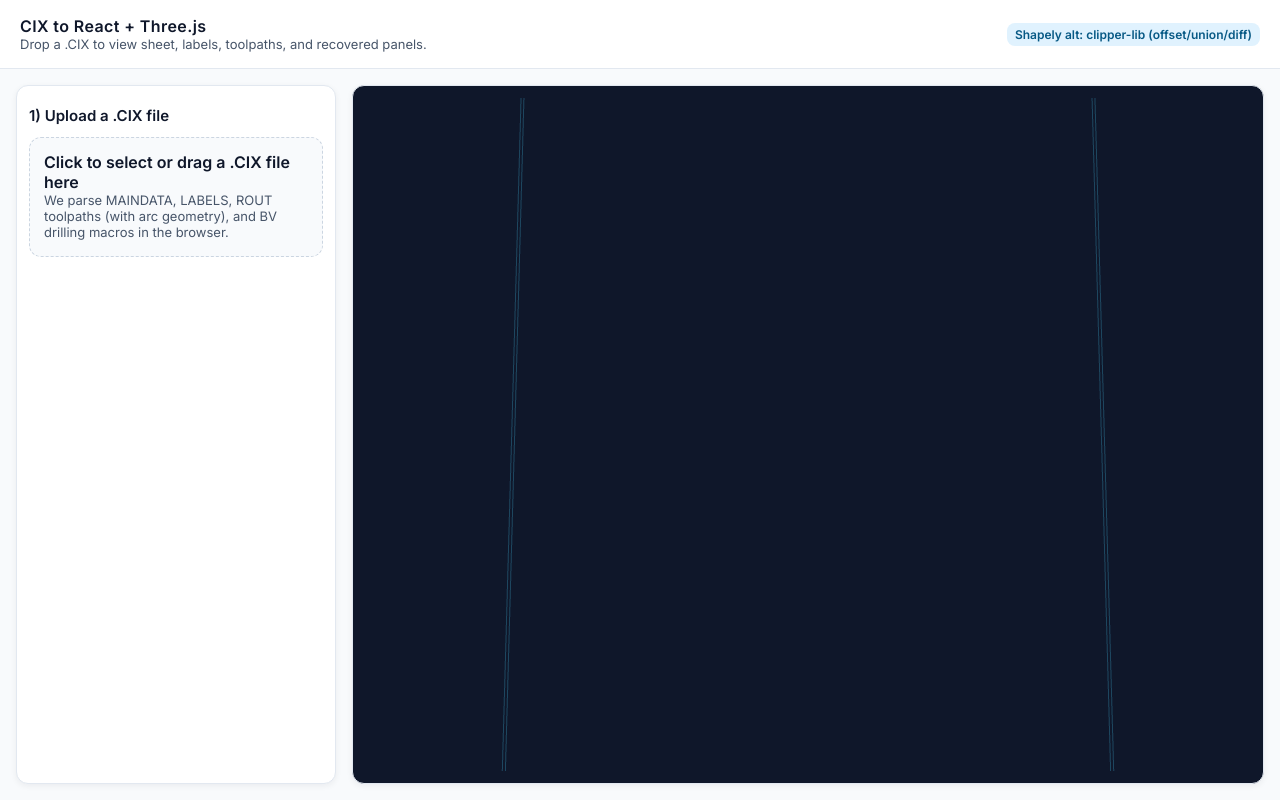
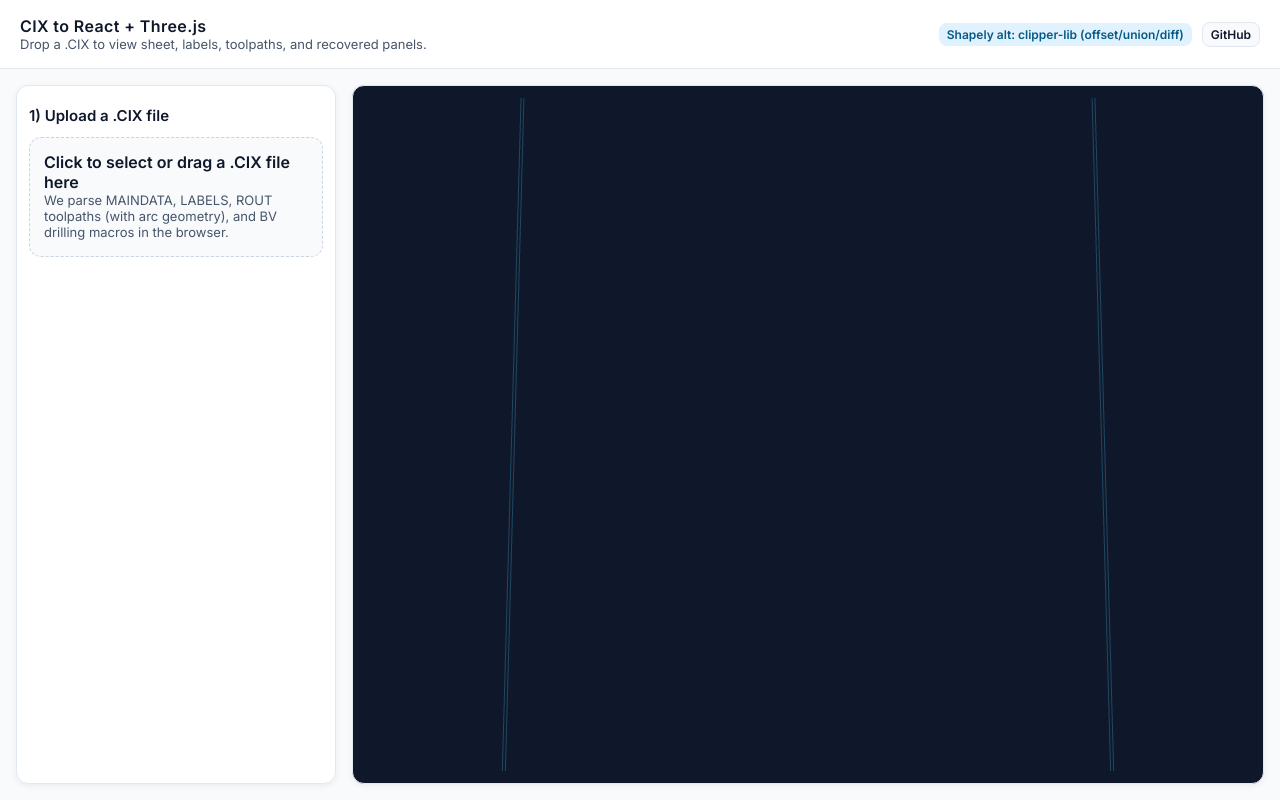
Before and after one commit to zohan638/Web-CIX-Viewer, a React (Vite) app: page / in a window 1280 px wide. Built offline with nearby package versions, Linux system fonts and the light colour scheme; the HTML template or start-up script is replaced by a standard one.

Commit message:
Updated README

```diff
--- a/src/App.tsx
+++ b/src/App.tsx
@@ -73,7 +73,17 @@ const App = () => {
             Drop a .CIX to view sheet, labels, toolpaths, and recovered panels.
           </div>
         </div>
-        <div className="badge">Shapely alt: clipper-lib (offset/union/diff)</div>
+        <div className="header-actions">
+          <div className="badge">Shapely alt: clipper-lib (offset/union/diff)</div>
+          <a
+            className="header-link"
+            href="https://github.com/zohan638/Web-CIX-Viewer"
+            target="_blank"
+            rel="noreferrer"
+          >
+            GitHub
+          </a>
+        </div>
       </header>
 
       <div className="content">
--- a/src/index.css
+++ b/src/index.css
@@ -31,6 +31,28 @@ body {
   gap: 12px;
   align-items: center;
   justify-content: space-between;
+}
+
+.header-actions {
+  display: inline-flex;
+  align-items: center;
+  gap: 10px;
+}
+
+.header-link {
+  font-size: 12px;
+  font-weight: 600;
+  color: #0f172a;
+  text-decoration: none;
+  padding: 4px 8px;
+  border-radius: 8px;
+  border: 1px solid #e2e8f0;
+  background: #f8fafc;
+}
+
+.header-link:hover {
+  border-color: #94a3b8;
+  background: #f1f5f9;
 }
 
 .brand {
```
Also changed, not shown: 1 other file (tests, documents, lock files or other folders).
